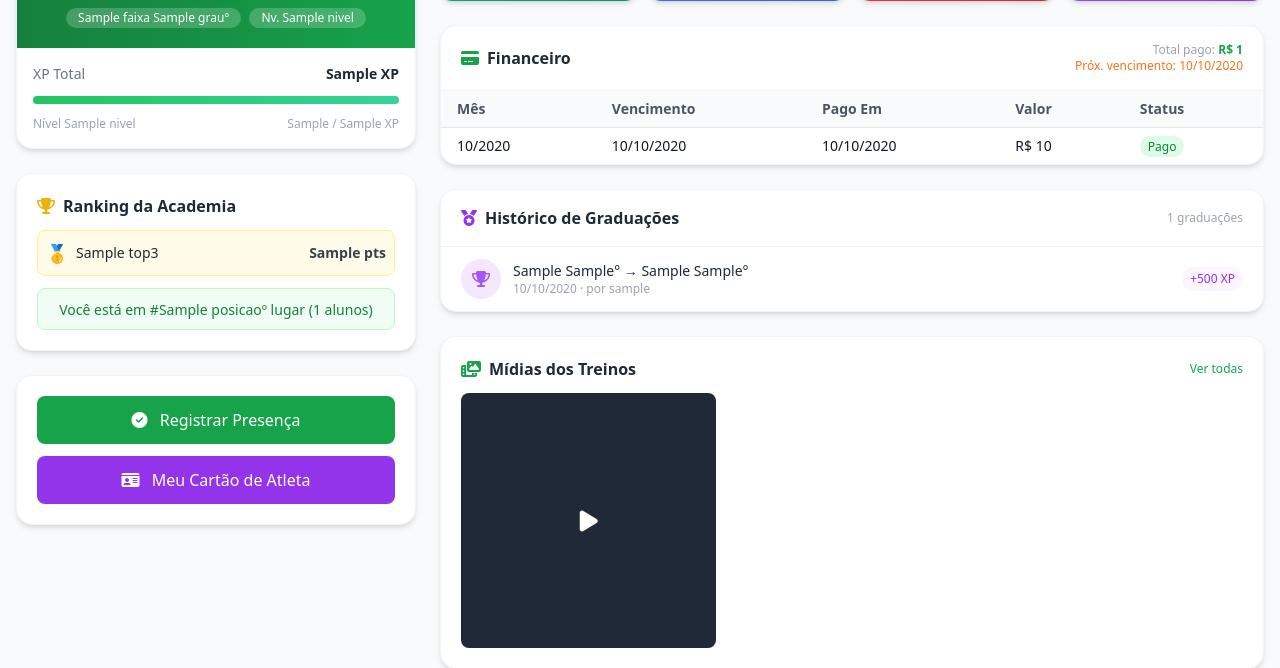
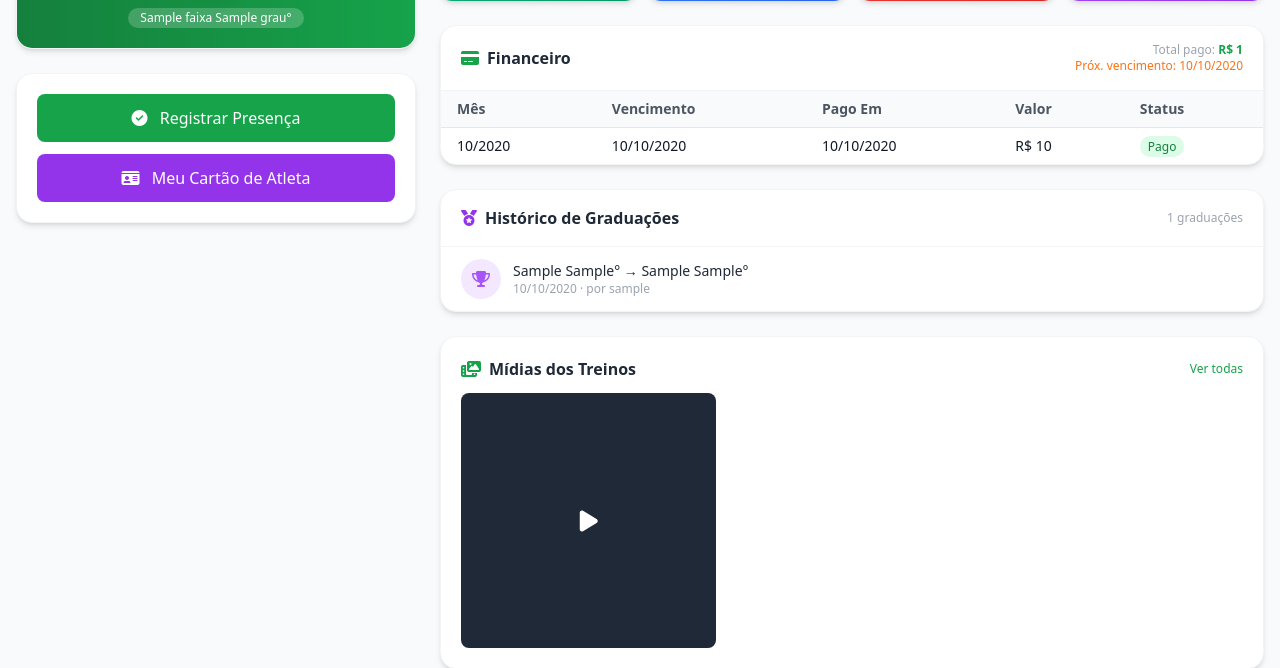
Before and after one commit to OrnilioNeto/avante-prd-python, a Django app: template templates/core/minha_conta.html in a window 1280 px wide. Shown: the part 135-803 px from the top of the page. Run offline with Django 5.2, Linux system fonts and the light colour scheme; the template is opened without the code that fills it: most values are stand-ins (such as "Sample title", 1, 10 or a date in 2020); some libraries are stand-ins or nearby versions.

Commit message:
desativa exibicao de ranking e XP (codigo preservado)

```diff
--- a/templates/core/minha_conta.html
+++ b/templates/core/minha_conta.html
@@ -32,46 +32,13 @@
           <span class="px-3 py-0.5 rounded-full text-xs font-medium bg-white/20 text-white">
             {{ aluno.faixa }} {{ aluno.grau }}°
           </span>
-          <span class="px-3 py-0.5 rounded-full text-xs font-medium bg-white/20 text-white">
-            Nv. {{ nivel }}
-          </span>
         </div>
       </div>
+      {% comment %} Ranking / XP desativado
       <div class="p-4 space-y-3">
-        <div class="flex justify-between text-sm">
-          <span class="text-gray-500">XP Total</span>
-          <span class="font-semibold text-gray-800">{{ xp }} XP</span>
-        </div>
-        <div class="w-full bg-gray-100 rounded-full h-2">
-          <div class="h-2 rounded-full bg-gradient-to-r from-green-500 to-emerald-400" style="width: {{ xp_progresso }}%;"></div>
-        </div>
-        <div class="flex justify-between text-xs text-gray-400">
-          <span>Nível {{ nivel }}</span>
-          <span>{{ xp }} / {{ xp_proximo_nivel }} XP</span>
-        </div>
+        ...
       </div>
-    </div>
-
-    <div class="bg-white rounded-2xl shadow-md border border-gray-100 p-5">
-      <h3 class="font-semibold text-gray-800 mb-3 flex items-center gap-2"><i class="fas fa-trophy text-yellow-500"></i> Ranking da Academia</h3>
-      <div class="space-y-2">
-        {% for pk, nome, pts in top3 %}
-        <div class="flex items-center justify-between p-2 rounded-lg {% if forloop.counter0 == 0 %}bg-yellow-50 border border-yellow-200{% elif forloop.counter0 == 1 %}bg-gray-50 border border-gray-200{% else %}bg-amber-50 border border-amber-200{% endif %}">
-          <div class="flex items-center gap-2">
-            <span class="text-lg">
-              {% if forloop.counter0 == 0 %}🥇{% elif forloop.counter0 == 1 %}🥈{% else %}🥉{% endif %}
-            </span>
-            <span class="text-sm font-medium text-gray-800">{{ nome }}</span>
-          </div>
-          <span class="text-sm font-bold text-gray-700">{{ pts }}</span>
-        </div>
-        {% endfor %}
-      </div>
-      {% if posicao %}
-      <div class="mt-3 p-2 bg-green-50 border border-green-200 rounded-lg text-center">
-        <span class="text-sm font-medium text-green-700">Você está em #{{ posicao }}º lugar ({{ ranking_count }} alunos)</span>
-      </div>
-      {% endif %}
+      {% endcomment %}
     </div>
 
     <div class="bg-white rounded-2xl shadow-md border border-gray-100 p-5 space-y-3">
@@ -172,7 +139,7 @@
               <p class="text-xs text-gray-400">{{ g.graduado_em|date:"d/m/Y" }} · por {{ g.user.get_full_name|default:g.user.username }}</p>
             </div>
           </div>
-          <span class="text-xs font-medium text-purple-600 bg-purple-50 px-2 py-1 rounded-full">+500 XP</span>
+          {% comment %}<span class="text-xs font-medium text-purple-600 bg-purple-50 px-2 py-1 rounded-full">+500 XP</span>{% endcomment %}
         </div>
         {% empty %}
         <div class="px-5 py-8 text-center text-gray-400">
```
Also changed, not shown: templates/alunos/cartao_atleta.html (+3 -8 lines).
